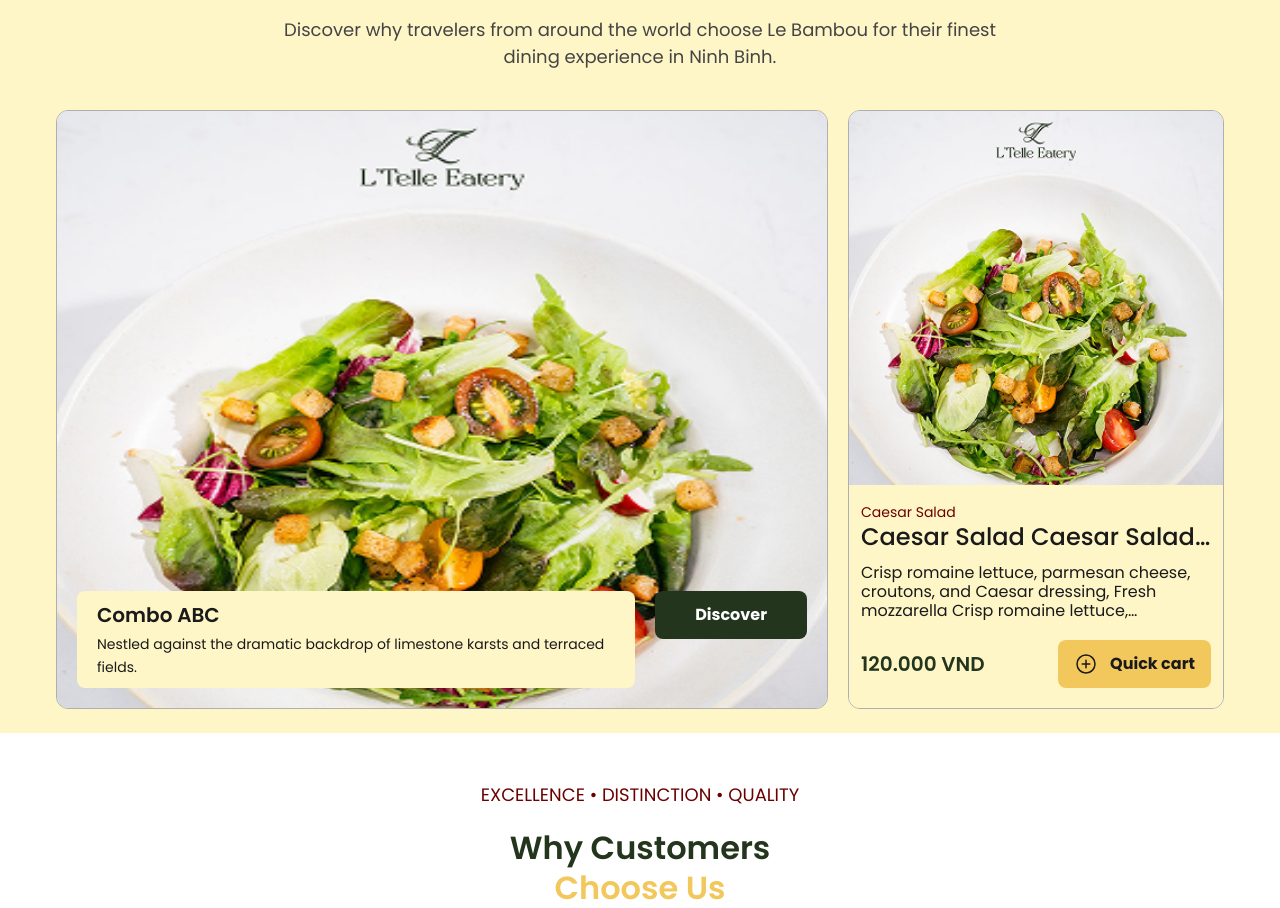
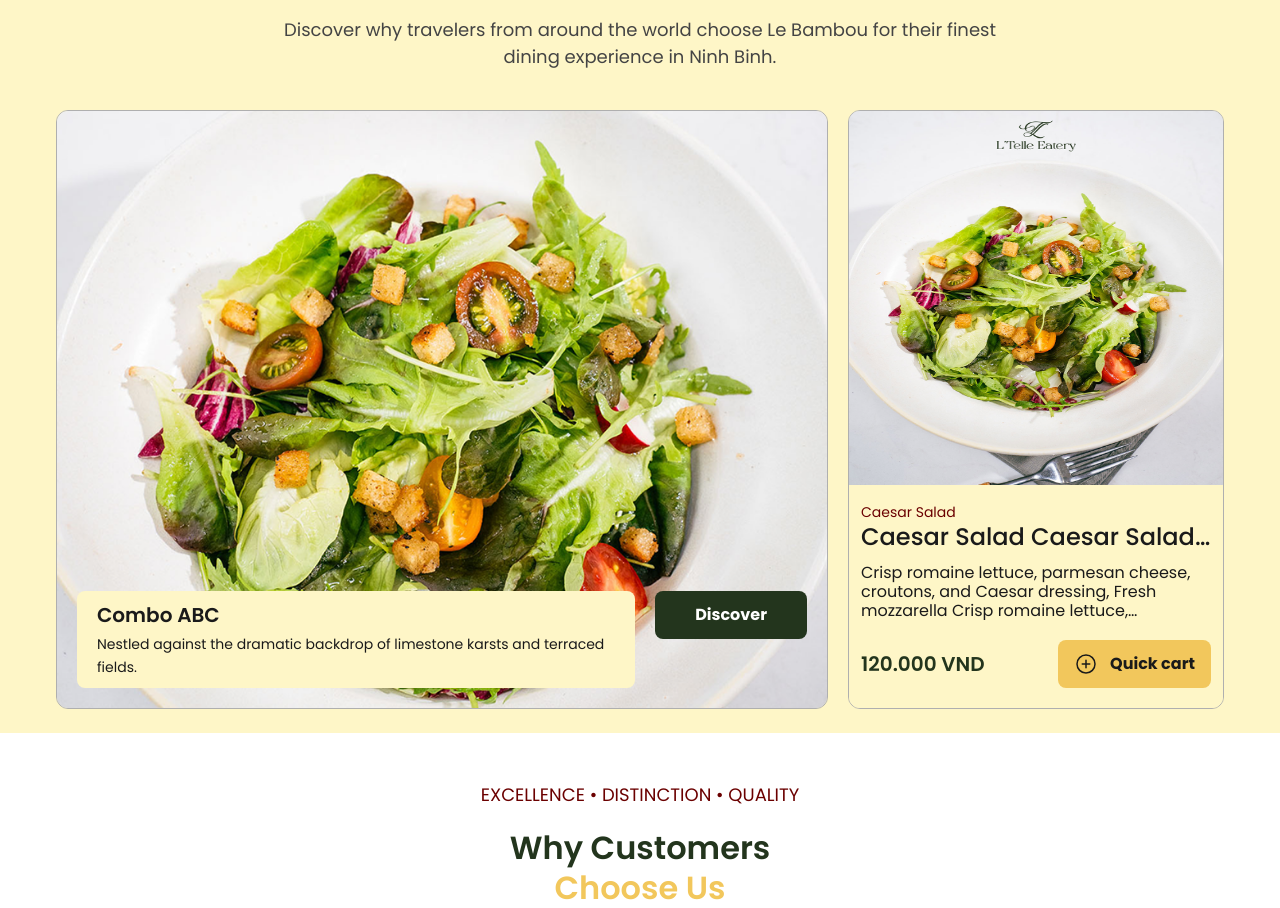
Before and after one commit to hoangkhoanguyen/ltelle-eatery, a Next.js app: page /menu/all in a window 1280 px wide. Shown: the part 3492-4400 px from the top of the page. Built offline with nearby package versions, Linux system fonts and the light colour scheme.

Commit message:
change demo product image

```diff
--- a/src/components/web/features/menu/NewFood.tsx
+++ b/src/components/web/features/menu/NewFood.tsx
@@ -22,6 +22,7 @@ const NewFood = () => {
                 src="/assets/static/product-image.png"
                 alt="New Food"
                 fill
+                className="object-cover"
               />
             </div>
             <div className="relative md:absolute md:bottom-0 md:left-0 md:w-full md:p-5 flex gap-5 items-start">
```
Also changed, not shown: public/assets/static/product-image.png.
